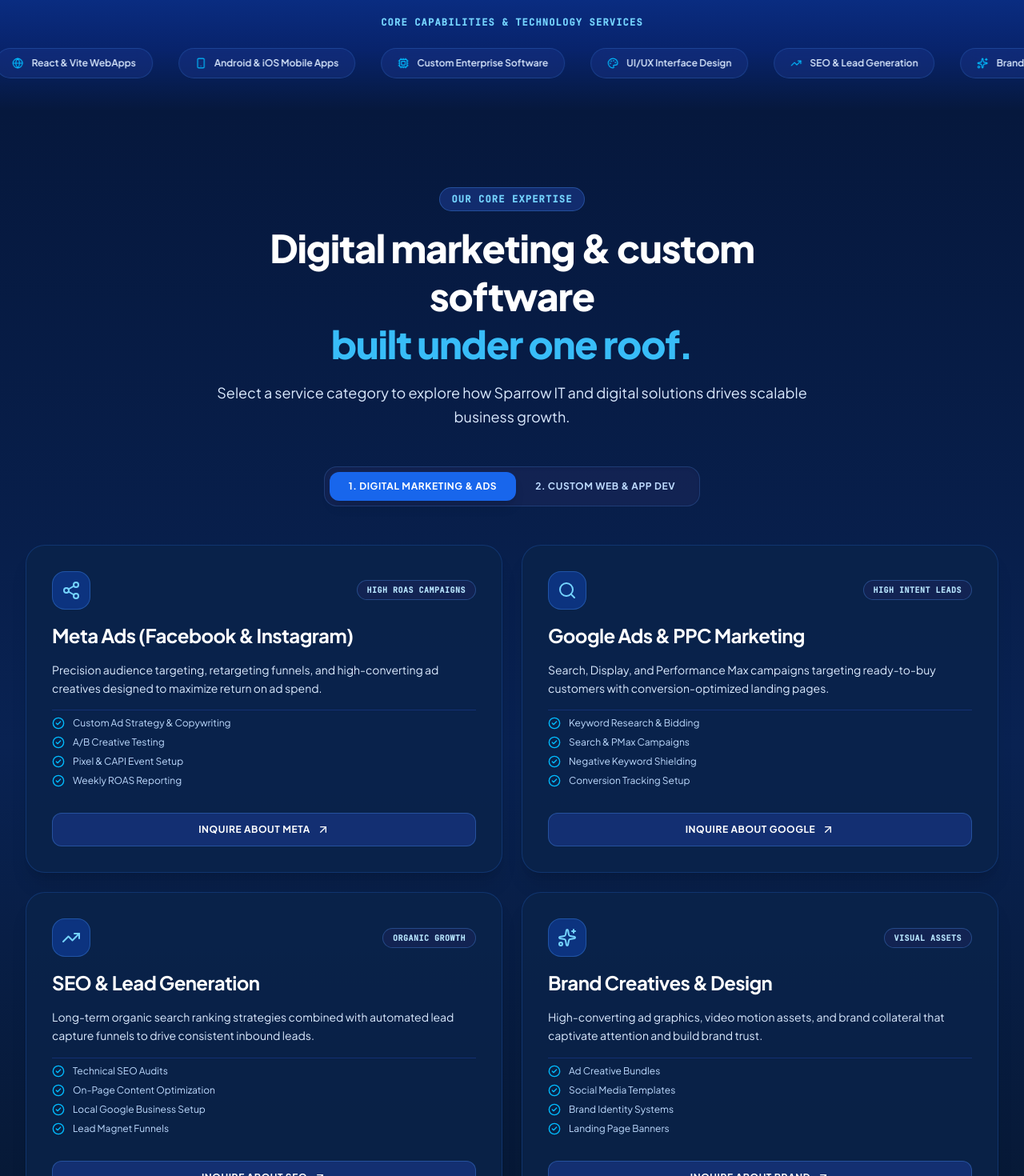
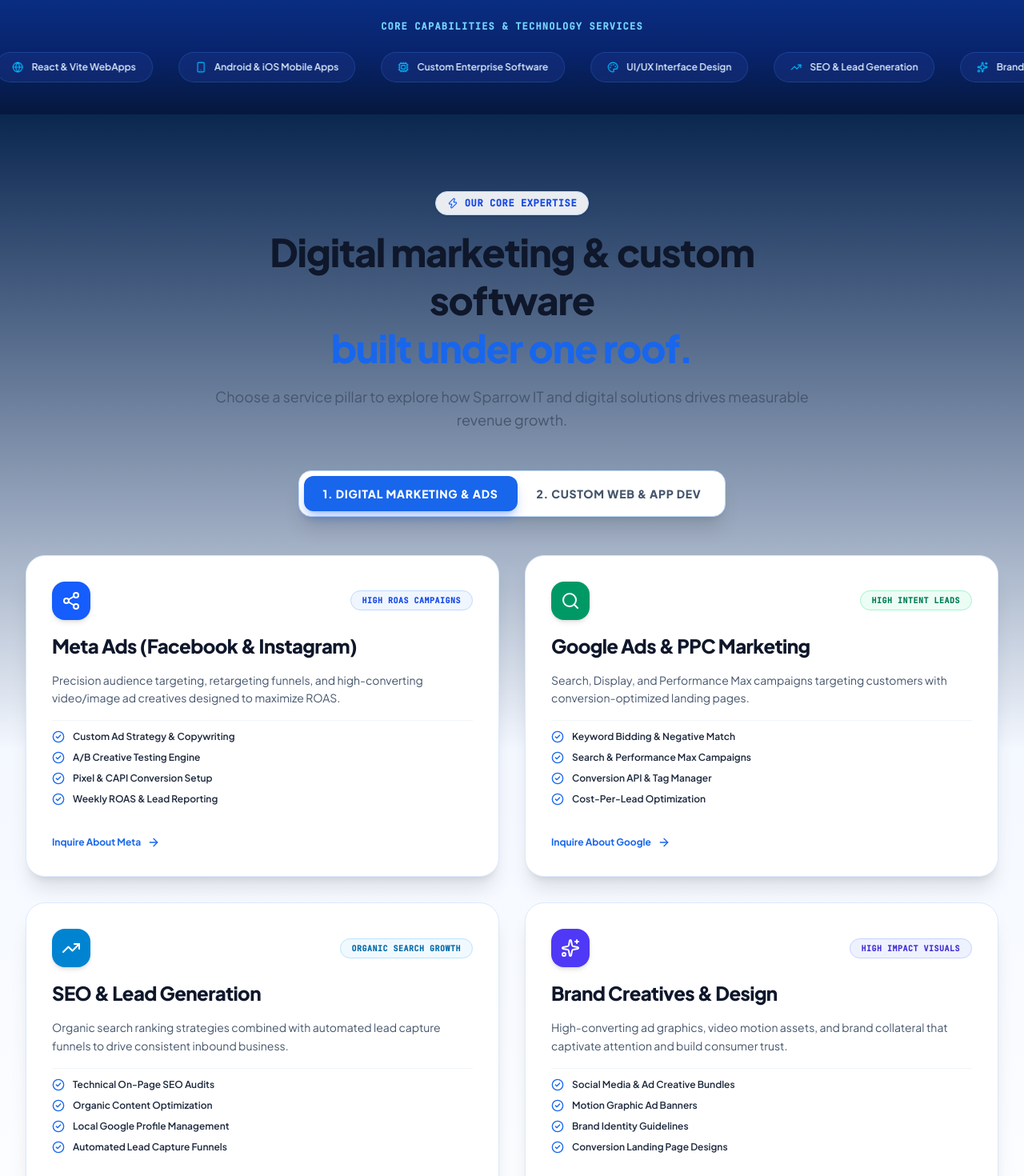
Before and after one commit to vaibhavdhondge28-ui/sparrow-website-vaibhav, a React (Vite) app: page / in a window 1280 px wide. Shown: the part 1200-2670 px from the top of the page at 80% size. Built offline with nearby package versions, Linux system fonts and the light colour scheme.

Commit message:
Update ServicesSection bento grid, Hero video layout, ProductDetailPage view, and OrbitalEcosystem

```diff
--- a/src/components/ServicesSection.jsx
+++ b/src/components/ServicesSection.jsx
@@ -1,6 +1,6 @@
 import React, { useState } from 'react';
 import { motion, AnimatePresence } from 'framer-motion';
-import { ArrowUpRight, Share2, Search, Globe, Smartphone, Cpu, Palette, TrendingUp, Sparkles, CheckCircle2 } from 'lucide-react';
+import { ArrowRight, Share2, Search, Globe, Smartphone, Cpu, Palette, TrendingUp, Sparkles, CheckCircle2, Zap } from 'lucide-react';
 import LetsTalkButton from './LetsTalkButton';
 
 export default function ServicesSection({ onOpenContact }) {
@@ -8,106 +8,131 @@ export default function ServicesSection({ onOpenContact }) {
 
   const marketingServices = [
     {
+      id: 'meta-ads',
       title: 'Meta Ads (Facebook & Instagram)',
       icon: Share2,
-      tag: 'HIGH ROAS CAMPAIGNS',
-      desc: 'Precision audience targeting, retargeting funnels, and high-converting ad creatives designed to maximize return on ad spend.',
-      deliverables: ['Custom Ad Strategy & Copywriting', 'A/B Creative Testing', 'Pixel & CAPI Event Setup', 'Weekly ROAS Reporting'],
+      badge: 'HIGH ROAS CAMPAIGNS',
+      badgeBg: 'bg-blue-50 text-blue-700 border-blue-200',
+      iconBg: 'bg-blue-600 text-white',
+      desc: 'Precision audience targeting, retargeting funnels, and high-converting video/image ad creatives designed to maximize ROAS.',
+      deliverables: ['Custom Ad Strategy & Copywriting', 'A/B Creative Testing Engine', 'Pixel & CAPI Conversion Setup', 'Weekly ROAS & Lead Reporting'],
     },
     {
+      id: 'google-ads',
       title: 'Google Ads & PPC Marketing',
       icon: Search,
-      tag: 'HIGH INTENT LEADS',
-      desc: 'Search, Display, and Performance Max campaigns targeting ready-to-buy customers with conversion-optimized landing pages.',
-      deliverables: ['Keyword Research & Bidding', 'Search & PMax Campaigns', 'Negative Keyword Shielding', 'Conversion Tracking Setup'],
+      badge: 'HIGH INTENT LEADS',
+      badgeBg: 'bg-emerald-50 text-emerald-700 border-emerald-200',
+      iconBg: 'bg-emerald-600 text-white',
+      desc: 'Search, Display, and Performance Max campaigns targeting customers with conversion-optimized landing pages.',
+      deliverables: ['Keyword Bidding & Negative Match', 'Search & Performance Max Campaigns', 'Conversion API & Tag Manager', 'Cost-Per-Lead Optimization'],
     },
     {
+      id: 'seo-leadgen',
       title: 'SEO & Lead Generation',
       icon: TrendingUp,
-      tag: 'ORGANIC GROWTH',
-      desc: 'Long-term organic search ranking strategies combined with automated lead capture funnels to drive consistent inbound leads.',
-      deliverables: ['Technical SEO Audits', 'On-Page Content Optimization', 'Local Google Business Setup', 'Lead Magnet Funnels'],
+      badge: 'ORGANIC SEARCH GROWTH',
+      badgeBg: 'bg-sky-50 text-sky-700 border-sky-200',
+      iconBg: 'bg-sky-600 text-white',
+      desc: 'Organic search ranking strategies combined with automated lead capture funnels to drive consistent inbound business.',
+      deliverables: ['Technical On-Page SEO Audits', 'Organic Content Optimization', 'Local Google Profile Management', 'Automated Lead Capture Funnels'],
     },
     {
+      id: 'brand-design',
       title: 'Brand Creatives & Design',
       icon: Sparkles,
-      tag: 'VISUAL ASSETS',
-      desc: 'High-converting ad graphics, video motion assets, and brand collateral that captivate attention and build brand trust.',
-      deliverables: ['Ad Creative Bundles', 'Social Media Templates', 'Brand Identity Systems', 'Landing Page Banners'],
+      badge: 'HIGH IMPACT VISUALS',
+      badgeBg: 'bg-indigo-50 text-indigo-700 border-indigo-200',
+      iconBg: 'bg-indigo-600 text-white',
+      desc: 'High-converting ad graphics, video motion assets, and brand collateral that captivate attention and build consumer trust.',
+      deliverables: ['Social Media & Ad Creative Bundles', 'Motion Graphic Ad Banners', 'Brand Identity Guidelines', 'Conversion Landing Page Designs'],
     },
   ];
 
   const appDevServices = [
     {
+      id: 'web-apps',
       title: 'Custom Web Applications',
       icon: Globe,
-      tag: 'REACT & NEXT.JS',
+      badge: 'REACT & NEXT.JS',
+      badgeBg: 'bg-cyan-50 text-cyan-700 border-cyan-200',
+      iconBg: 'bg-cyan-600 text-white',
       desc: 'Fast, responsive, enterprise-grade web applications built with modern JavaScript frameworks for seamless user experience.',
-      deliverables: ['Custom React / Vite / Next.js', 'RESTful & GraphQL API Integration', 'Responsive Mobile-First UI', 'Cloud Deployment & Hosting'],
+      deliverables: ['React, Vite & Next.js Build', 'RESTful & GraphQL API Integration', 'Responsive Mobile-First Canvas', 'Sub-Second Page Load Speed'],
     },
     {
+      id: 'mobile-apps',
       title: 'Mobile App Development',
       icon: Smartphone,
-      tag: 'ANDROID & IOS NATIVE',
-      desc: 'Cross-platform and native mobile apps with intuitive interfaces, real-time push notifications, and secure offline storage.',
-      deliverables: ['React Native / Flutter Build', 'App Store & Play Store Publishing', 'User Auth & Payment Gateways', 'Performance Optimization'],
+      badge: 'ANDROID & IOS NATIVE',
+      badgeBg: 'bg-violet-50 text-violet-700 border-violet-200',
+      iconBg: 'bg-violet-600 text-white',
+      desc: 'Cross-platform and native mobile apps with intuitive interfaces, real-time push notifications, and offline data sync.',
+      deliverables: ['React Native / Flutter Build', 'Play Store & App Store Publishing', 'User Auth & Payment Gateways', 'Push Notification Triggers'],
     },
     {
+      id: 'custom-software',
       title: 'Custom Software & ERPs',
       icon: Cpu,
-      tag: 'ENTERPRISE TOOLS',
+      badge: 'ENTERPRISE WORKFLOWS',
+      badgeBg: 'bg-blue-50 text-blue-700 border-blue-200',
+      iconBg: 'bg-[#1866EC] text-white',
       desc: 'Tailored internal tools, inventory management software, and business workflow automation designed to streamline operations.',
-      deliverables: ['Admin Dashboard Controls', 'Role-Based Access (RBAC)', 'Database Schema Design', 'Third-Party Software Sync'],
+      deliverables: ['Admin Dashboard Controls', 'Role-Based Access (RBAC)', 'Database Schema Architecture', 'Third-Party Software Sync'],
     },
     {
+      id: 'ui-ux',
       title: 'UI/UX Interface Design',
       icon: Palette,
-      tag: 'HUMAN CENTRIC',
+      badge: 'HUMAN CENTRIC UX',
+      badgeBg: 'bg-pink-50 text-pink-700 border-pink-200',
+      iconBg: 'bg-pink-600 text-white',
       desc: 'Wireframing, interactive prototyping, and design systems crafted to delight users and maximize conversion rates.',
-      deliverables: ['Figma Design Prototypes', 'Design Tokens & Components', 'User Flow Mapping', 'Usability Testing'],
+      deliverables: ['Figma Design Prototypes', 'Design System & Component Kits', 'User Journey Mapping', 'Usability Testing & Iteration'],
     },
   ];
 
   const currentServices = activeTab === 'marketing' ? marketingServices : appDevServices;
 
   return (
-    <section id="services" className="py-24 bg-gradient-to-b from-[#06183D] via-[#092252] to-[#06152B] text-white relative overflow-hidden">
+    <section id="services" className="py-24 bg-gradient-to-b from-[#0A2750] via-[#F4F8FF] to-white text-slate-900 relative overflow-hidden">
       <div className="max-w-7xl mx-auto px-4 sm:px-6 lg:px-8 relative z-10 space-y-12">
-        {/* Header */}
+        {/* Section Header */}
         <div className="text-center max-w-3xl mx-auto space-y-4">
-          <div className="inline-flex items-center gap-2 px-3.5 py-1.5 rounded-full bg-blue-900/60 border border-blue-400/30 text-sky-300 text-xs font-mono font-bold uppercase tracking-widest">
-            OUR CORE EXPERTISE
+          <div className="inline-flex items-center gap-2 px-3.5 py-1.5 rounded-full bg-white/90 border border-blue-200 text-blue-700 text-xs font-mono font-bold uppercase tracking-wider shadow-sm">
+            <Zap className="w-3.5 h-3.5 text-blue-600" />
+            <span>OUR CORE EXPERTISE</span>
           </div>
 
-          <h2 className="text-3xl sm:text-5xl font-extrabold tracking-tight text-white leading-tight">
+          <h2 className="text-3xl sm:text-5xl font-extrabold tracking-tight text-slate-900 leading-tight">
             Digital marketing &amp; custom software <br />
-            <span className="text-[#38BDF8]">built under one roof.</span>
+            <span className="text-[#1866EC]">built under one roof.</span>
           </h2>
 
-          <p className="text-blue-100 text-base sm:text-lg leading-relaxed">
-            Select a service category to explore how Sparrow IT and digital solutions drives scalable business growth.
+          <p className="text-slate-600 text-base sm:text-lg leading-relaxed">
+            Choose a service pillar to explore how Sparrow IT and digital solutions drives measurable revenue growth.
           </p>
         </div>
 
-        {/* Tab Switcher */}
+        {/* Modern Clean Floating Tab Switcher */}
         <div className="flex justify-center">
-          <div className="inline-flex p-1.5 rounded-2xl bg-blue-950/80 border border-blue-400/20 shadow-inner">
+          <div className="inline-flex p-1.5 rounded-2xl bg-white border border-blue-200 shadow-xl backdrop-blur-md">
             <button
               onClick={() => setActiveTab('marketing')}
-              className={`px-6 py-2.5 rounded-xl font-bold text-xs uppercase tracking-wider transition-all cursor-pointer ${
+              className={`px-6 py-3 rounded-xl font-extrabold text-xs sm:text-sm uppercase tracking-wider transition-all cursor-pointer ${
                 activeTab === 'marketing'
-                  ? 'bg-[#1866EC] text-white shadow-lg'
-                  : 'text-blue-200 hover:text-white'
+                  ? 'bg-[#1866EC] text-white shadow-lg shadow-blue-600/30'
+                  : 'text-slate-600 hover:text-slate-900'
               }`}
             >
               1. Digital Marketing &amp; Ads
             </button>
             <button
               onClick={() => setActiveTab('appdev')}
-              className={`px-6 py-2.5 rounded-xl font-bold text-xs uppercase tracking-wider transition-all cursor-pointer ${
+              className={`px-6 py-3 rounded-xl font-extrabold text-xs sm:text-sm uppercase tracking-wider transition-all cursor-pointer ${
                 activeTab === 'appdev'
-                  ? 'bg-[#1866EC] text-white shadow-lg'
-                  : 'text-blue-200 hover:text-white'
+                  ? 'bg-[#1866EC] text-white shadow-lg shadow-blue-600/30'
+                  : 'text-slate-600 hover:text-slate-900'
               }`}
             >
               2. Custom Web &amp; App Dev
@@ -115,7 +140,7 @@ export default function ServicesSection({ onOpenContact }) {
           </div>
         </div>
 
-        {/* Services Grid */}
+        {/* Modern Bento Service Cards Grid (High Contrast Clean UI) */}
         <AnimatePresence mode="wait">
           <motion.div
             key={activeTab}
@@ -123,51 +148,54 @@ export default function ServicesSection({ onOpenContact }) {
             animate={{ opacity: 1, y: 0 }}
             exit={{ opacity: 0, y: -15 }}
             transition={{ duration: 0.25 }}
-            className="grid grid-cols-1 md:grid-cols-2 gap-6"
+            className="grid grid-cols-1 md:grid-cols-2 gap-8"
           >
-            {currentServices.map((svc, index) => {
+            {currentServices.map((svc) => {
               const Icon = svc.icon;
               return (
                 <div
-                  key={index}
-                  className="rounded-3xl bg-[#0A234A]/80 border border-blue-500/20 p-8 shadow-xl hover:border-blue-400/50 transition-all flex flex-col justify-between group space-y-6"
+                  key={svc.id}
+                  className="rounded-3xl bg-white border border-blue-100 p-8 shadow-xl hover:shadow-2xl hover:border-blue-300 transition-all flex flex-col justify-between group space-y-6 text-left"
                 >
                   <div className="space-y-4">
+                    {/* Header Icon & Tag */}
                     <div className="flex items-center justify-between">
-                      <div className="w-12 h-12 rounded-2xl bg-blue-600/30 border border-blue-400/30 text-sky-300 flex items-center justify-center group-hover:bg-[#1866EC] group-hover:text-white transition-colors">
+                      <div className={`w-12 h-12 rounded-2xl ${svc.iconBg} flex items-center justify-center shadow-md group-hover:scale-110 transition-transform`}>
                         <Icon className="w-6 h-6" />
                       </div>
 
-                      <span className="px-3 py-1 rounded-full bg-blue-950/80 border border-blue-400/30 text-sky-200 text-[10px] font-mono font-bold uppercase tracking-wider">
-                        {svc.tag}
+                      <span className={`px-3.5 py-1 rounded-full text-[10px] font-mono font-bold tracking-wider uppercase border ${svc.badgeBg}`}>
+                        {svc.badge}
                       </span>
                     </div>
 
-                    <h3 className="text-2xl font-bold text-white tracking-tight">
+                    <h3 className="text-2xl font-extrabold text-slate-900 tracking-tight group-hover:text-[#1866EC] transition-colors">
                       {svc.title}
                     </h3>
 
-                    <p className="text-blue-100 text-sm leading-relaxed">
+                    <p className="text-slate-600 text-sm leading-relaxed">
                       {svc.desc}
                     </p>
 
-                    <div className="space-y-2 pt-2 border-t border-blue-900/60">
+                    {/* Deliverables List */}
+                    <div className="space-y-2.5 pt-3 border-t border-slate-100">
                       {svc.deliverables.map((item, i) => (
-                        <div key={i} className="flex items-center gap-2.5 text-xs text-blue-200">
-                          <CheckCircle2 className="w-4 h-4 text-sky-400 shrink-0" />
+                        <div key={i} className="flex items-center gap-2.5 text-xs text-slate-800 font-semibold">
+                          <CheckCircle2 className="w-4 h-4 text-[#1866EC] shrink-0" />
                           <span>{item}</span>
                         </div>
                       ))}
                     </div>
                   </div>
 
+                  {/* Clean Action Link */}
                   <div className="pt-2">
                     <button
                       onClick={() => onOpenContact(svc.title)}
-                      className="w-full py-3 rounded-xl bg-blue-900/60 hover:bg-[#1866EC] border border-blue-400/30 text-white font-bold text-xs uppercase tracking-wider transition-all flex items-center justify-center gap-2 cursor-pointer"
+                      className="inline-flex items-center gap-2 text-xs font-bold text-[#1866EC] hover:text-blue-800 transition-colors cursor-pointer group/link"
                     >
                       <span>Inquire About {svc.title.split(' ')[0]}</span>
-                      <ArrowUpRight className="w-4 h-4" />
+                      <ArrowRight className="w-4 h-4 group-hover/link:translate-x-1 transition-transform" />
                     </button>
                   </div>
                 </div>
@@ -176,6 +204,7 @@ export default function ServicesSection({ onOpenContact }) {
           </motion.div>
         </AnimatePresence>
 
+        {/* Bottom CTA */}
         <div className="pt-4 flex justify-center">
           <LetsTalkButton onClick={() => onOpenContact()} label="Let's talk about your project" size="md" />
         </div>
```
Also changed, not shown: src/components/Hero.jsx (+11 -22 lines).
